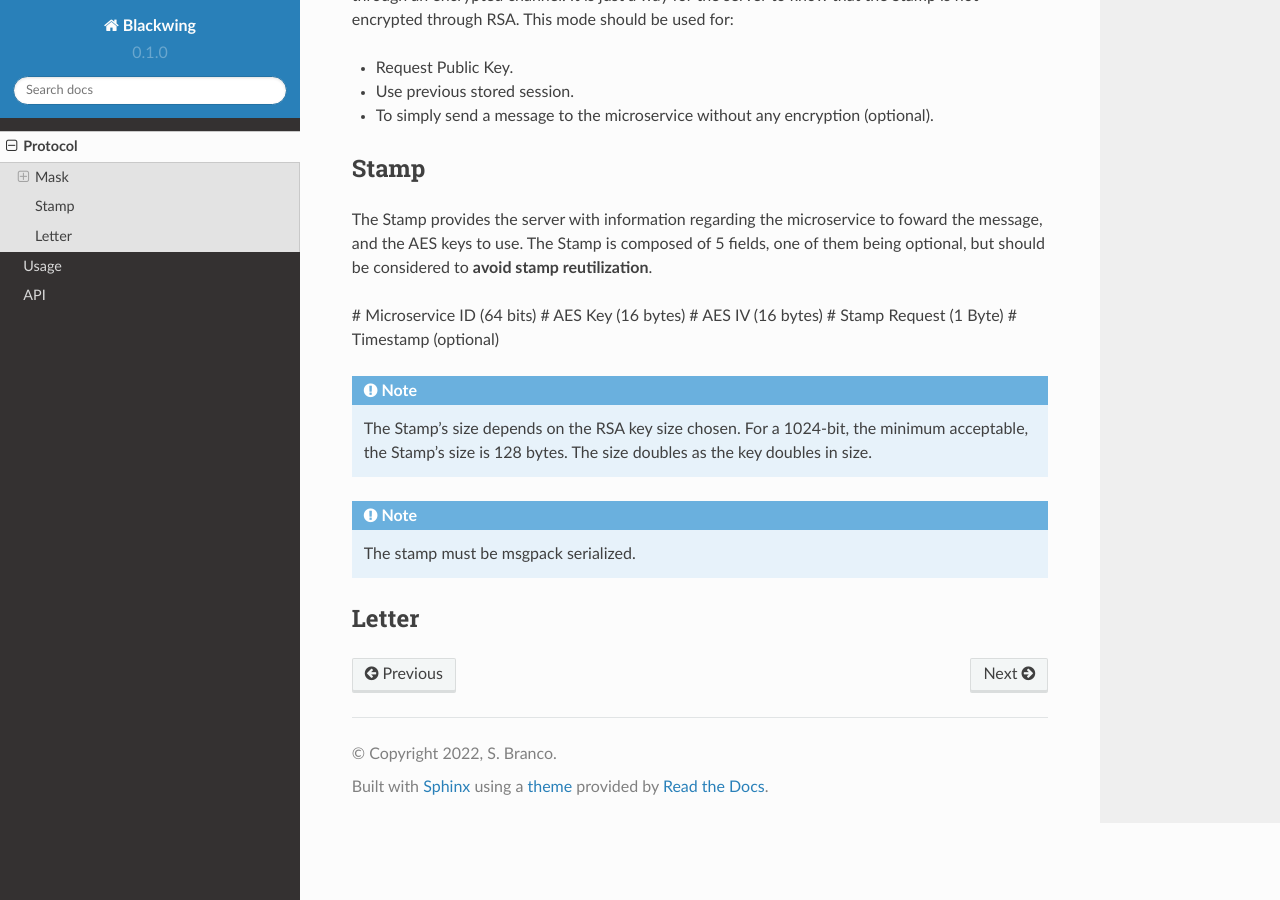
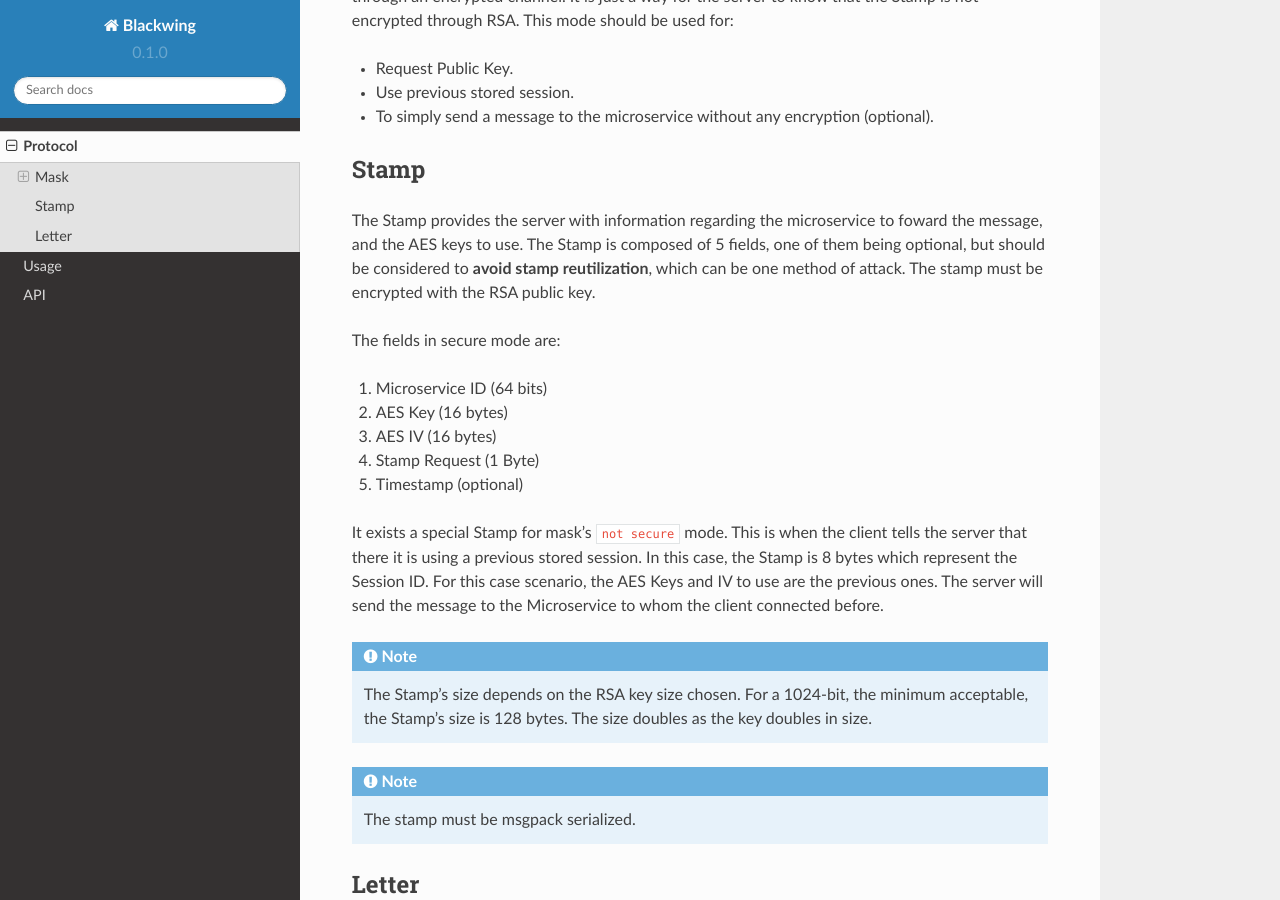
Before and after one commit to asergiobranco/blackwing_documentation, a Sphinx documentation site: the page built from docs/source/protocol.rst, in a window 1280 px wide and 900 px high, scrolled down 966 px. Built offline with Sphinx 7.4.7 and the Read the Docs theme 2.0.0, drawn with Linux system fonts in a browser that asks for light colours; pages that are not in the unit, such as notebooks, are missing from menus; some of the changed text lies outside the part shown.

Commit message:
Update protocol.rst

```diff
--- a/docs/source/protocol.rst
+++ b/docs/source/protocol.rst
@@ -10,7 +10,7 @@ Mask
 
 The first byte of a Blackwing message is the setup for everything that comes next. This byte is called the mask and provides the server with information regarding what to expect and how to behave.
 
-The first bit (LSB) in the mask defines if the message is sent in ``secure (if 1)`` or ``not secure (if 0) mode.
+The first bit (LSB) in the mask defines if the message is sent in ``secure (if 1)`` or ``not secure (if 0)`` mode.
 
 .. note::
 
@@ -45,13 +45,21 @@ The not secure mode does not means that the message sent is not encrypted or tha
 Stamp
 ------------
 
-The Stamp provides the server with information regarding the microservice to foward the message, and the AES keys to use. The Stamp is composed of 5 fields, one of them being optional, but should be considered to **avoid stamp reutilization**.
+The Stamp provides the server with information regarding the microservice to foward the message, and the AES keys to use. The Stamp is composed of 5 fields, one of them being optional, but should be considered to **avoid stamp reutilization**, which can be one method of attack. The stamp must be encrypted with the RSA public key.
 
-# Microservice ID (64 bits)
-# AES Key (16 bytes)
-# AES IV (16 bytes)
-# Stamp Request (1 Byte)
-# Timestamp (optional)
+
+The fields in secure mode are:
+
+#. Microservice ID (64 bits)
+#. AES Key (16 bytes)
+#. AES IV (16 bytes)
+#. Stamp Request (1 Byte)
+#. Timestamp (optional)
+
+
+It exists a special Stamp for mask's ``not secure`` mode. This is when the client tells the server that there it is using a previous stored session. In this case, the Stamp is 8 bytes which represent the Session ID. For this case scenario, the AES Keys and IV to use are the previous ones. The server will send the message to the Microservice to whom the client connected before.
+
+
 
 .. note::
 
```
